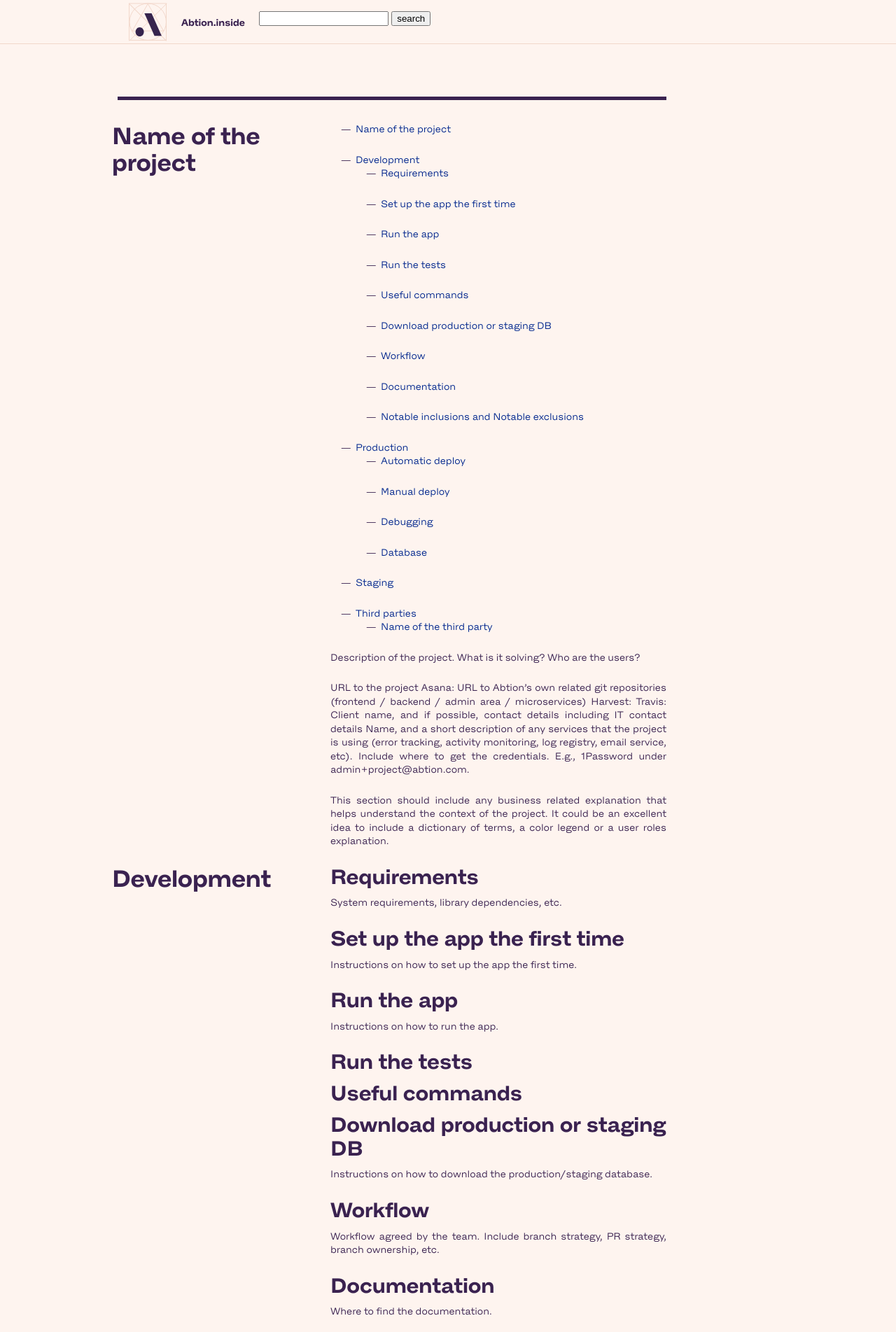
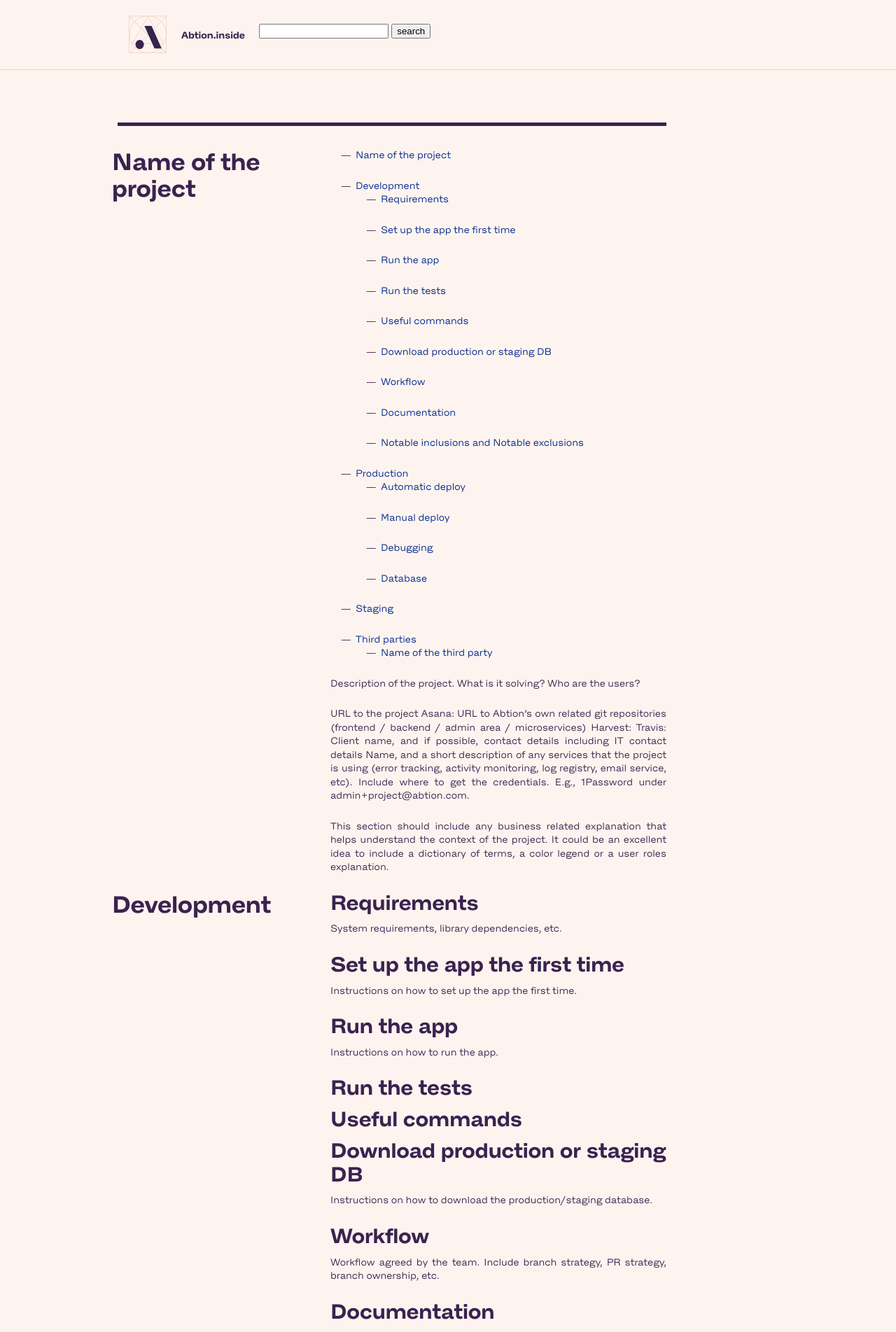
Before and after one commit to abtion/guidelines, a Jekyll site: the page built from README.standard.md, in a window 1280 px wide. Shown: the top 1903 px of the page at 70% size. Built offline with Jekyll 4.4.1, drawn with Linux system fonts in a browser that asks for light colours; our own code applies the rules of GitHub Pages for plain Markdown files.

Commit message:
Fixed header height at 100px

```diff
--- a/_sass/custom/_base.scss
+++ b/_sass/custom/_base.scss
@@ -15,7 +15,7 @@ $content-max-width: 800px;
 $margin-left: 160px;
 $margin-right: 140px;
 
-$header-height: 7vh;
+$header-height: 100px;
 $sidebar-width: 340px;
 
 body {
```
